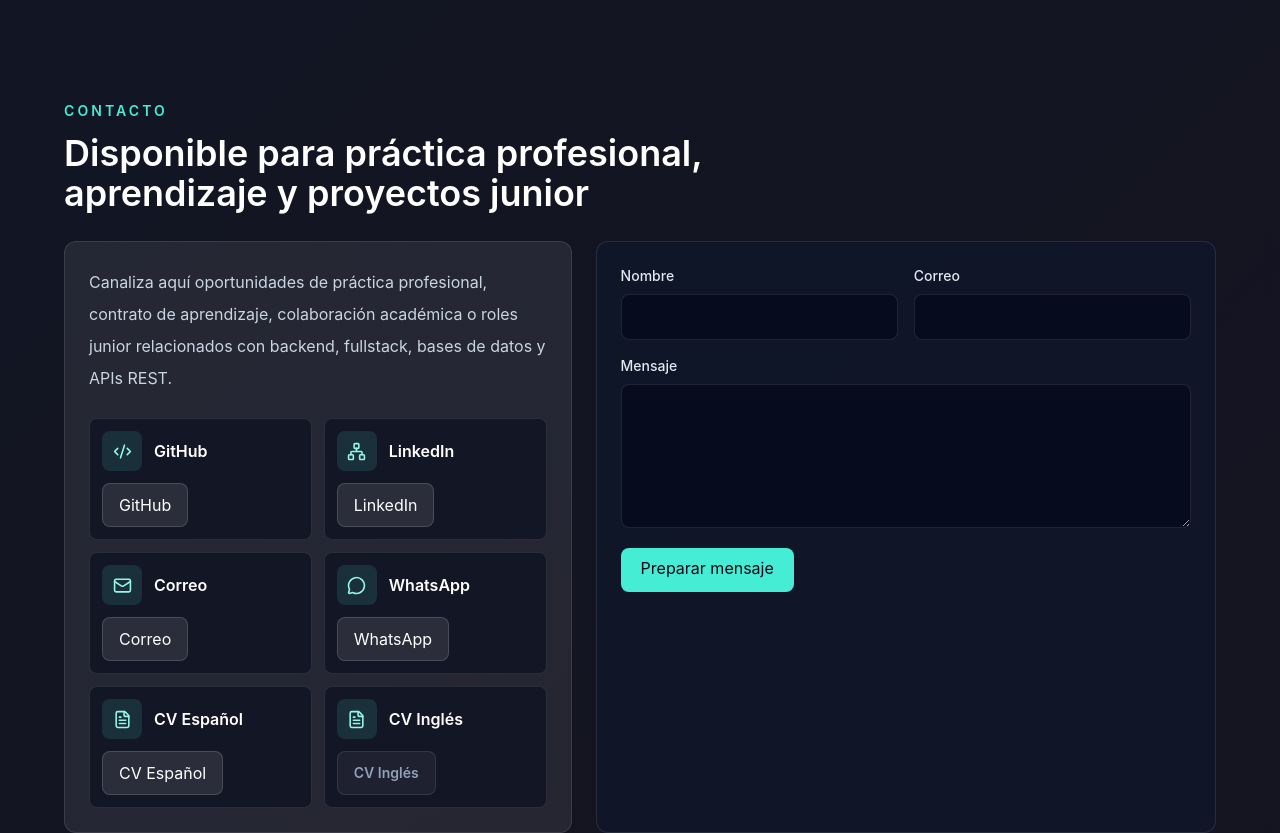
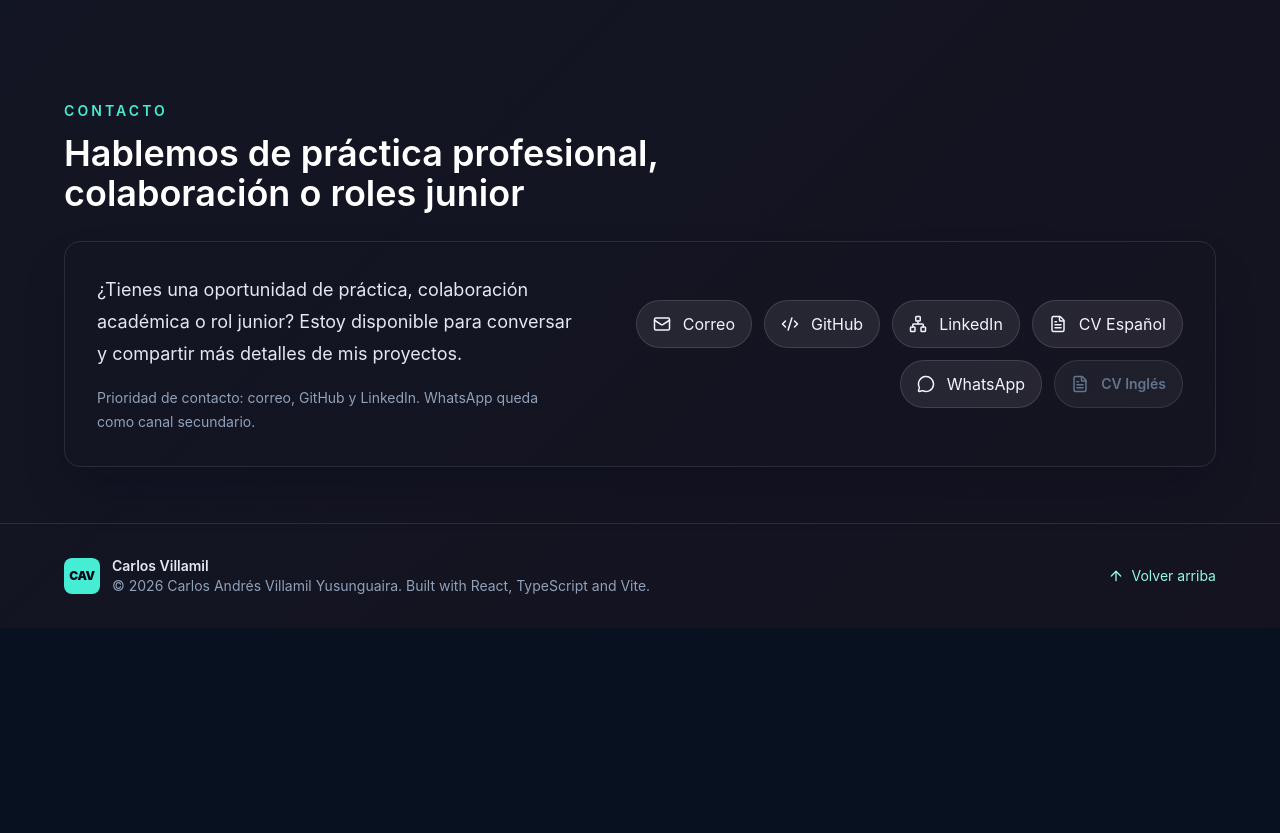
Before and after one commit to pilo77/carlos-villamil-portfolio, a React (Vite) app: page / in a window 1280 px wide. Shown: the part 6300-7133 px from the top of the page. After the commit the page ends 6928 px from the top, so only its background shows below. Built offline with nearby package versions, Linux system fonts and the light colour scheme.

Commit message:
style(contact): redesign professional contact actions

```diff
--- a/src/components/sections/Contact.tsx
+++ b/src/components/sections/Contact.tsx
@@ -1,30 +1,81 @@
+import { Code2, FileText, Mail, MessageCircle, Network } from 'lucide-react'
+import type { ContactIconName, ContactLink } from '../../types'
 import { contactLinks } from '../../data/profile'
+import { getSafeAnchorProps } from '../../utils/links'
 import { Section } from '../ui/Section'
-import { ContactCard } from './contact/ContactCard'
-import { ContactForm } from './contact/ContactForm'
+
+const iconByName: Record<ContactIconName, typeof Code2> = {
+  file: FileText,
+  github: Code2,
+  linkedin: Network,
+  mail: Mail,
+  whatsapp: MessageCircle,
+}
+
+const priority = ['Correo', 'GitHub', 'LinkedIn', 'CV Español', 'WhatsApp', 'CV Inglés']
+
+function ContactAction({ link }: { link: ContactLink }) {
+  const Icon = iconByName[link.icon]
+  const href = link.href
+  const isDisabled = link.status === 'pending' || link.status === 'disabled' || !href
+  const baseClass =
+    'inline-flex min-h-12 items-center gap-3 rounded-full border px-4 py-2 text-sm font-semibold transition'
+
+  if (isDisabled) {
+    return (
+      <span
+        aria-disabled="true"
+        className={`${baseClass} cursor-not-allowed border-white/10 bg-white/5 text-slate-500`}
+        title={link.note}
+      >
+        <Icon size={18} aria-hidden="true" />
+        {link.label}
+      </span>
+    )
+  }
+
+  return (
+    <a
+      className={`${baseClass} border-white/12 bg-white/8 text-slate-100 hover:border-teal-300/60 hover:bg-teal-300/10 hover:text-teal-100`}
+      href={href}
+      {...getSafeAnchorProps(href, link.newTab)}
+    >
+      <Icon size={18} aria-hidden="true" />
+      {link.label}
+    </a>
+  )
+}
 
 export function Contact() {
+  const orderedLinks = [...contactLinks].sort(
+    (a, b) => priority.indexOf(a.label) - priority.indexOf(b.label),
+  )
+
   return (
     <Section
       id="contacto"
       eyebrow="Contacto"
-      title="Disponible para práctica profesional, aprendizaje y proyectos junior"
+      title="Hablemos de práctica profesional, colaboración o roles junior"
     >
-      <div className="grid gap-6 lg:grid-cols-[0.9fr_1.1fr]">
-        <div className="rounded-xl border border-white/10 bg-white/8 p-6">
-          <p className="leading-8 text-slate-300">
-            Canaliza aquí oportunidades de práctica profesional, contrato de aprendizaje,
-            colaboración académica o roles junior relacionados con backend, fullstack, bases de
-            datos y APIs REST.
-          </p>
-          <div className="mt-6 grid gap-3 sm:grid-cols-2">
-            {contactLinks.map((link) => (
-              <ContactCard key={link.label} link={link} />
+      <div className="rounded-2xl border border-white/10 bg-[linear-gradient(135deg,rgba(20,184,166,0.1),rgba(59,130,246,0.07)),rgba(15,23,42,0.78)] p-6 shadow-2xl shadow-slate-950/25 sm:p-8">
+        <div className="grid gap-7 lg:grid-cols-[0.9fr_1.1fr] lg:items-center">
+          <div>
+            <p className="max-w-2xl text-lg leading-8 text-slate-200">
+              ¿Tienes una oportunidad de práctica, colaboración académica o rol junior? Estoy
+              disponible para conversar y compartir más detalles de mis proyectos.
+            </p>
+            <p className="mt-4 text-sm leading-6 text-slate-400">
+              Prioridad de contacto: correo, GitHub y LinkedIn. WhatsApp queda como canal
+              secundario.
+            </p>
+          </div>
+
+          <div className="flex flex-wrap gap-3 lg:justify-end">
+            {orderedLinks.map((link) => (
+              <ContactAction key={link.label} link={link} />
             ))}
           </div>
         </div>
-
-        <ContactForm />
       </div>
     </Section>
   )
--- a/src/components/sections/contact/ContactCard.tsx
+++ /dev/null
@@ -1,31 +0,0 @@
-import { Code2, FileText, Mail, MessageCircle, Network } from 'lucide-react'
-import type { ContactIconName, ContactLink } from '../../../types'
-import { ActionButton } from '../../ui/ActionButton'
-
-interface ContactCardProps {
-  link: ContactLink
-}
-
-const iconByName: Record<ContactIconName, typeof Code2> = {
-  github: Code2,
-  linkedin: Network,
-  mail: Mail,
-  whatsapp: MessageCircle,
-  file: FileText,
-}
-
-export function ContactCard({ link }: ContactCardProps) {
-  const Icon = iconByName[link.icon]
-
-  return (
-    <div className="rounded-lg border border-white/10 bg-slate-950/50 p-3">
-      <div className="mb-3 flex items-center gap-3">
-        <span className="grid size-10 place-items-center rounded-lg bg-teal-300/12 text-teal-200">
-          <Icon size={19} aria-hidden="true" />
-        </span>
-        <p className="font-semibold text-white">{link.label}</p>
-      </div>
-      <ActionButton {...link} variant={link.href ? 'secondary' : 'ghost'} />
-    </div>
-  )
-}
--- a/src/components/sections/contact/ContactForm.tsx
+++ /dev/null
@@ -1,55 +0,0 @@
-import { useState } from 'react'
-import type { FormEvent } from 'react'
-
-export function ContactForm() {
-  const [sent, setSent] = useState(false)
-
-  function handleSubmit(event: FormEvent<HTMLFormElement>) {
-    event.preventDefault()
-    setSent(true)
-  }
-
-  return (
-    <form className="rounded-xl border border-white/10 bg-slate-900/75 p-6" onSubmit={handleSubmit}>
-      <div className="grid gap-4 sm:grid-cols-2">
-        <label className="grid gap-2 text-sm font-medium text-slate-200">
-          Nombre
-          <input
-            className="rounded-lg border border-white/10 bg-slate-950/60 px-4 py-3 text-white"
-            name="name"
-            required
-            type="text"
-          />
-        </label>
-        <label className="grid gap-2 text-sm font-medium text-slate-200">
-          Correo
-          <input
-            className="rounded-lg border border-white/10 bg-slate-950/60 px-4 py-3 text-white"
-            name="email"
-            required
-            type="email"
-          />
-        </label>
-      </div>
-      <label className="mt-4 grid gap-2 text-sm font-medium text-slate-200">
-        Mensaje
-        <textarea
-          className="min-h-36 resize-y rounded-lg border border-white/10 bg-slate-950/60 px-4 py-3 text-white"
-          name="message"
-          required
-        />
-      </label>
-      <button
-        className="mt-5 inline-flex min-h-11 rounded-lg bg-teal-300 px-5 py-2 text-sm font-semibold text-slate-950 transition hover:bg-teal-200"
-        type="submit"
-      >
-        Preparar mensaje
-      </button>
-      {sent ? (
-        <p className="mt-4 rounded-lg border border-teal-300/30 bg-teal-300/10 p-3 text-sm text-teal-100">
-          Mensaje preparado. Agrega un correo profesional o EmailJS para habilitar el envío.
-        </p>
-      ) : null}
-    </form>
-  )
-}
```
